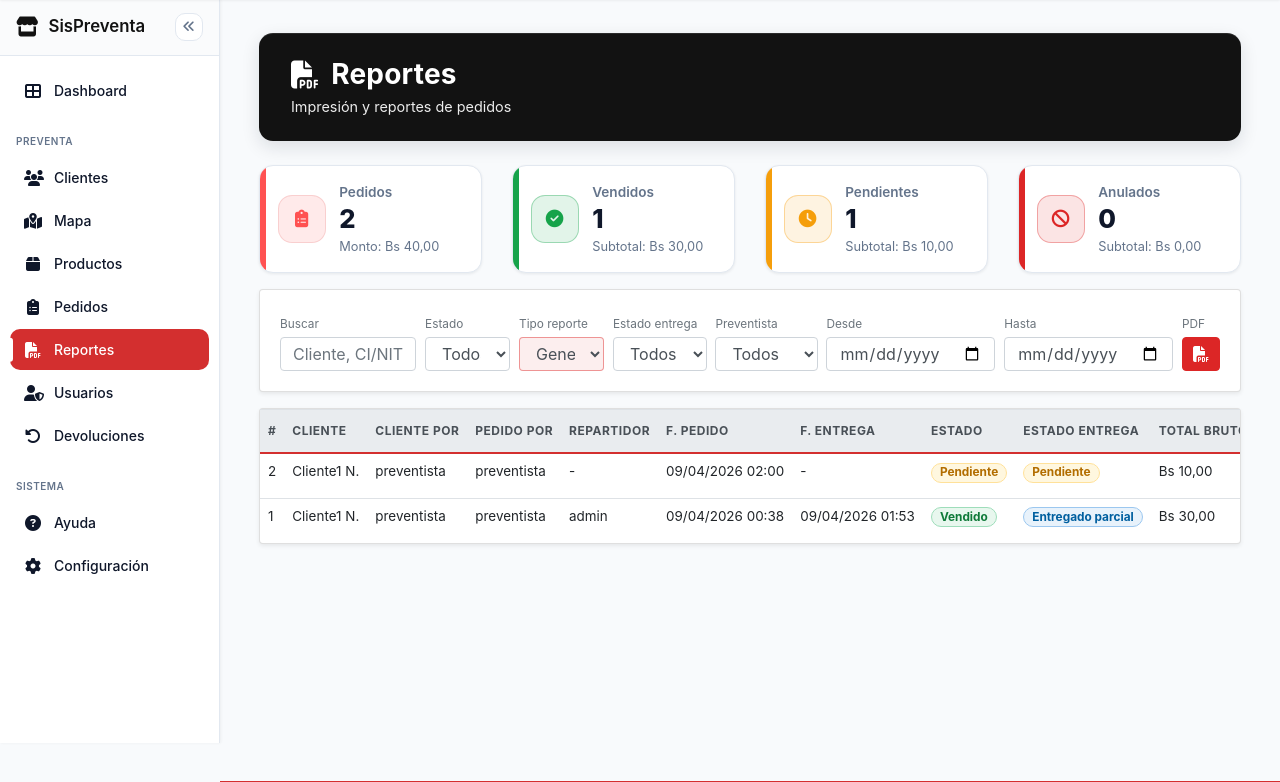
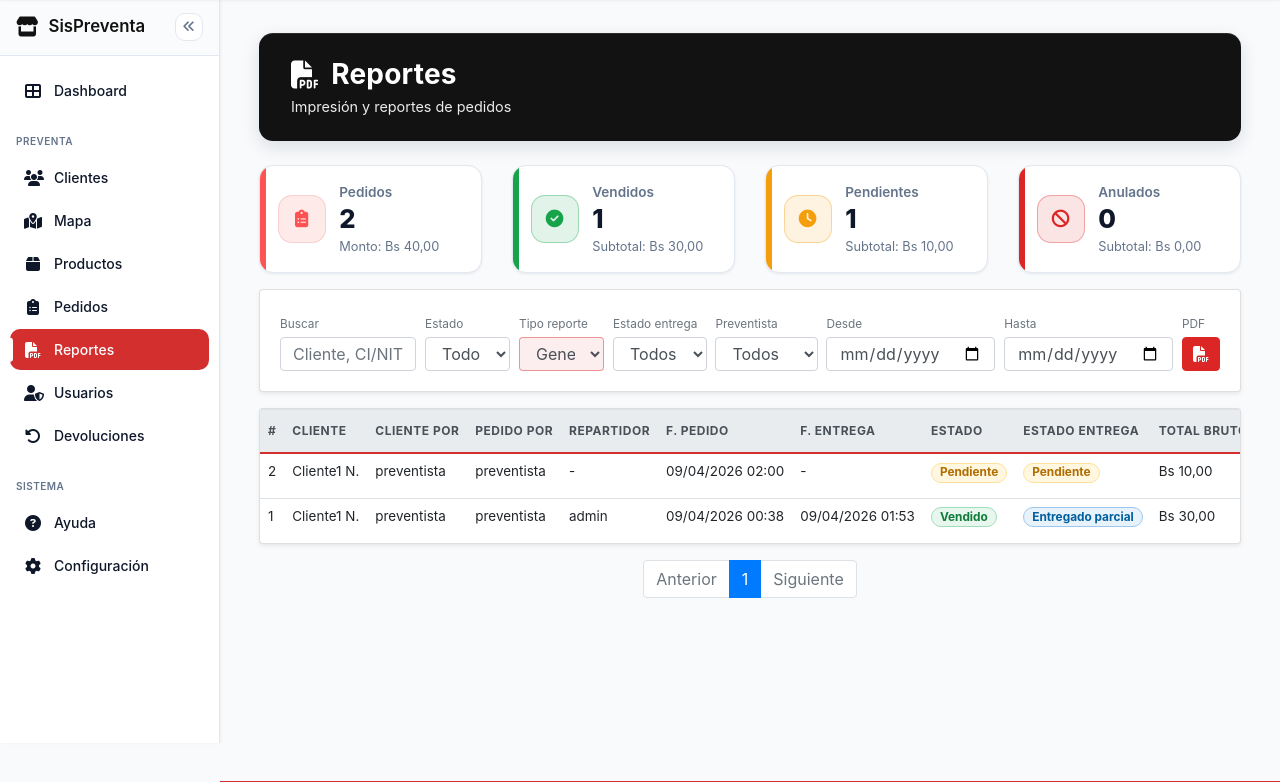
Before and after one commit to Guilder23/Sistema-Preventa, a Django app: page /reportes/ in a window 1280 px wide. Shown: the part 57-839 px from the top of the page. Run offline with Django 5.2, Linux system fonts and the light colour scheme; a user stored in the database is signed in; data comes from the database, SQL or seed files in the repository; tables that the repository leaves empty hold one stand-in row (values such as "Sample post"); some libraries are stand-ins or nearby versions.

Commit message:
Paginacion en reportes

```diff
--- a/apps/reportes/views.py
+++ b/apps/reportes/views.py
@@ -149,8 +149,20 @@ def reportes_inicio(request):
         or 0
     )
 
-    pedidos = list(pedidos)
-    pedido_ids = [p.id for p in pedidos]
+    from django.core.paginator import Paginator, EmptyPage, PageNotAnInteger
+
+    # Paginación
+    page_number = request.GET.get('page', 1)
+    paginator = Paginator(pedidos, 10)  # 10 por página, puedes ajustar
+    try:
+        page_obj = paginator.page(page_number)
+    except PageNotAnInteger:
+        page_obj = paginator.page(1)
+    except EmptyPage:
+        page_obj = paginator.page(paginator.num_pages)
+
+    pedidos_page = page_obj.object_list
+    pedido_ids = [p.id for p in pedidos_page]
     devuelto_monto_por_pedido = defaultdict(lambda: Decimal("0.00"))
     devolucion_reciente_por_pedido = {}
 
@@ -182,7 +194,7 @@ def reportes_inicio(request):
         iniciales = " ".join([f"{parte[0].upper()}." for parte in apellidos.split() if parte])
         return f"{nombres} {iniciales}".strip()
 
-    for p in pedidos:
+    for p in pedidos_page:
         monto_devuelto = devuelto_monto_por_pedido.get(p.id, Decimal("0.00"))
         p.total_devuelto_monto = monto_devuelto
         p.total_neto = (p.total or Decimal("0.00")) - monto_devuelto
@@ -232,7 +244,9 @@ def reportes_inicio(request):
         request,
         "reportes/reportes.html",
         {
-            "pedidos": pedidos,
+            "pedidos": pedidos_page,
+            "page_obj": page_obj,
+            "paginator": paginator,
             "q": filtros["q"],
             "estado": filtros["estado"],
             "desde": filtros["desde"],
--- a/templates/reportes/reportes.html
+++ b/templates/reportes/reportes.html
@@ -144,7 +144,7 @@
                         </tr>
                     </thead>
                     <tbody>
-                        {% for p in pedidos %}
+                        {% for p in page_obj.object_list %}
                         <tr>
                             <td>{{ p.id }}</td>
                             <td>{{ p.cliente_corto }}</td>
@@ -173,6 +173,37 @@
             </div>
         </div>
     </div>
+
+    {# Paginación estilo pedidos #}
+    {% if page_obj %}
+    <nav aria-label="Paginación de reportes" class="mt-3">
+        <ul class="pagination justify-content-center">
+            {% if page_obj.has_previous %}
+                <li class="page-item">
+                    <a class="page-link" href="?q={{ q }}&estado={{ estado }}&tipo={{ tipo }}&estado_entrega={{ estado_entrega }}&preventista={{ preventista }}&desde={{ desde }}&hasta={{ hasta }}&page={{ page_obj.previous_page_number }}">Anterior</a>
+                </li>
+            {% else %}
+                <li class="page-item disabled"><span class="page-link">Anterior</span></li>
+            {% endif %}
+
+            {% for num in paginator.page_range %}
+                {% if page_obj.number == num %}
+                    <li class="page-item active"><span class="page-link">{{ num }}</span></li>
+                {% elif num > page_obj.number|add:'-3' and num < page_obj.number|add:'3' %}
+                    <li class="page-item"><a class="page-link" href="?q={{ q }}&estado={{ estado }}&tipo={{ tipo }}&estado_entrega={{ estado_entrega }}&preventista={{ preventista }}&desde={{ desde }}&hasta={{ hasta }}&page={{ num }}">{{ num }}</a></li>
+                {% endif %}
+            {% endfor %}
+
+            {% if page_obj.has_next %}
+                <li class="page-item">
+                    <a class="page-link" href="?q={{ q }}&estado={{ estado }}&tipo={{ tipo }}&estado_entrega={{ estado_entrega }}&preventista={{ preventista }}&desde={{ desde }}&hasta={{ hasta }}&page={{ page_obj.next_page_number }}">Siguiente</a>
+                </li>
+            {% else %}
+                <li class="page-item disabled"><span class="page-link">Siguiente</span></li>
+            {% endif %}
+        </ul>
+    </nav>
+    {% endif %}
 </div>
 {% endblock %}
 
```
